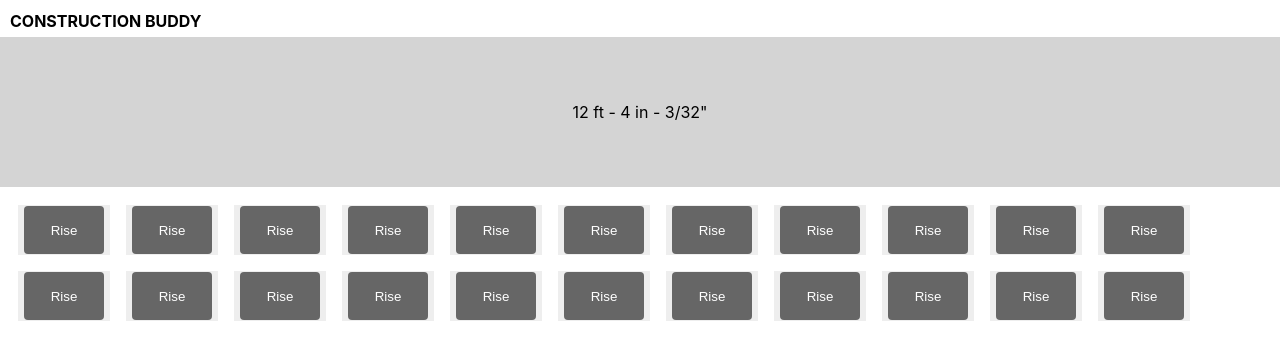
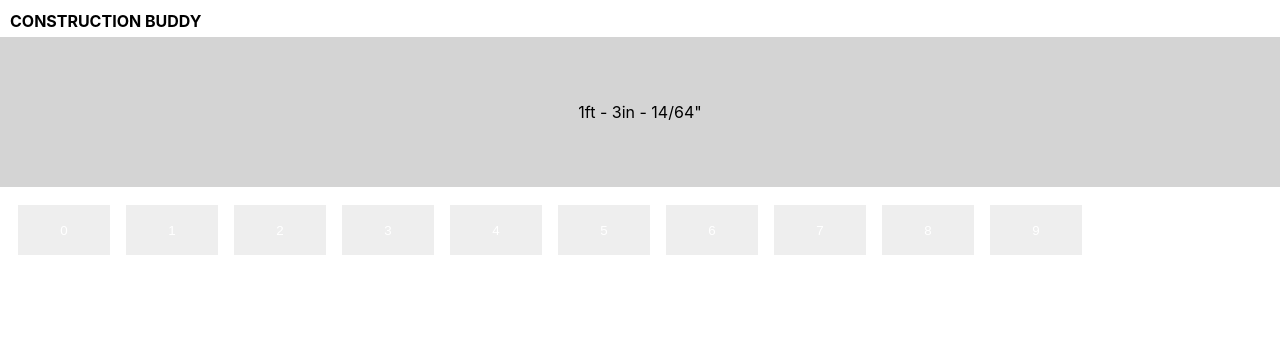
Before and after one commit to nategraves/construction-buddy, a React (Create React App) app: page / in a window 1280 px wide. Shown: the top 360 px of the page. Built offline with nearby package versions, Linux system fonts and the light colour scheme.

Commit message:
Getting some preliminaries wired up

```diff
--- a/src/App.tsx
+++ b/src/App.tsx
@@ -1,8 +1,16 @@
-import * as React from "react";
+import React, { useEffect, useState } from "react";
 
-import { Button, Display } from "./components";
+import { Button, Digits, Display } from "./components";
+// import { ImperialValue, MetricValue } from "./types";
 
 function App() {
+  // const [value, setValue] = useState<MetricValue | ImperialValue>();
+  const [value, setValue] = useState<number>(0);
+  const [action, setAction] = useState<string>("");
+
+  useEffect(() => {
+    localStorage.setItem("value", JSON.stringify(value));
+  }, [value]);
   return (
     <div
       style={{
@@ -37,38 +45,7 @@ function App() {
           th: 14,
         }}
       />
-      <div
-        style={{
-          padding: "10px",
-          display: "flex",
-          flexFlow: "row wrap",
-          alignItems: "space-between",
-          justifyContent: "flex-start",
-        }}
-      >
-        <Button text="Rise" action={() => console.log("hi")} bgColor="#666" />
-        <Button text="Rise" action={() => console.log("hi")} bgColor="#666" />
-        <Button text="Rise" action={() => console.log("hi")} bgColor="#666" />
-        <Button text="Rise" action={() => console.log("hi")} bgColor="#666" />
-        <Button text="Rise" action={() => console.log("hi")} bgColor="#666" />
-        <Button text="Rise" action={() => console.log("hi")} bgColor="#666" />
-        <Button text="Rise" action={() => console.log("hi")} bgColor="#666" />
-        <Button text="Rise" action={() => console.log("hi")} bgColor="#666" />
-        <Button text="Rise" action={() => console.log("hi")} bgColor="#666" />
-        <Button text="Rise" action={() => console.log("hi")} bgColor="#666" />
-        <Button text="Rise" action={() => console.log("hi")} bgColor="#666" />
-        <Button text="Rise" action={() => console.log("hi")} bgColor="#666" />
-        <Button text="Rise" action={() => console.log("hi")} bgColor="#666" />
-        <Button text="Rise" action={() => console.log("hi")} bgColor="#666" />
-        <Button text="Rise" action={() => console.log("hi")} bgColor="#666" />
-        <Button text="Rise" action={() => console.log("hi")} bgColor="#666" />
-        <Button text="Rise" action={() => console.log("hi")} bgColor="#666" />
-        <Button text="Rise" action={() => console.log("hi")} bgColor="#666" />
-        <Button text="Rise" action={() => console.log("hi")} bgColor="#666" />
-        <Button text="Rise" action={() => console.log("hi")} bgColor="#666" />
-        <Button text="Rise" action={() => console.log("hi")} bgColor="#666" />
-        <Button text="Rise" action={() => console.log("hi")} bgColor="#666" />
-      </div>
+      <Digits setValue={(v) => setValue(v)} />
     </div>
   );
 }
--- a/src/components/Button.tsx
+++ b/src/components/Button.tsx
@@ -1,16 +1,22 @@
-import React from "react";
+import React, { FC, ReactElement } from "react";
 
 interface ButtonProps {
   altFnColor?: string;
   altFnText?: string;
   bgColor?: string;
-  text: string;
   textColor?: string;
   action: (currentValue?: number) => void;
+  children: ReactElement | string;
 }
 
-export function Button(props: ButtonProps) {
-  const { altFnColor, altFnText, bgColor, text, textColor = "#fff" } = props;
+export const Button: FC<ButtonProps> = (props) => {
+  const {
+    altFnColor,
+    altFnText,
+    bgColor,
+    children,
+    textColor = "#fff",
+  } = props;
   return (
     <button className="button" style={{ display: "flex" }}>
       {altFnText != null && (
@@ -29,8 +35,8 @@ export function Button(props: ButtonProps) {
           borderRadius: "4px",
         }}
       >
-        <span style={{ color: textColor }}>{text}</span>
+        <span style={{ color: textColor }}>{children}</span>
       </div>
     </button>
   );
-}
+};
--- /dev/null
+++ b/src/components/Digits.tsx
@@ -0,0 +1,27 @@
+import * as React from "react";
+
+import { Button } from "./Button";
+
+interface DigitsProps {
+  setValue: (value: number) => void;
+}
+
+export function Digits(props: DigitsProps) {
+  const { setValue } = props;
+  return (
+    <div
+      style={{
+        padding: "10px",
+        display: "flex",
+        flexFlow: "row wrap",
+        alignItems: "space-between",
+        justifyContent: "flex-start",
+        width: "100$",
+      }}
+    >
+      {Array.from(Array(10).keys()).map((_, i) => (
+        <Button action={() => setValue(i)}>{String(i)}</Button>
+      ))}
+    </div>
+  );
+}
--- a/src/components/Display.tsx
+++ b/src/components/Display.tsx
@@ -1,21 +1,6 @@
 import React from "react";
 
-enum CalculatorMode {
-  pitch = "pitch",
-}
-
-type MetricValue = {
-  km: number;
-  m: number;
-  cm: number;
-  mm: number;
-};
-
-type ImperialValue = {
-  ft: number;
-  in: number;
-  th: number;
-};
+import type { CalculatorMode, ImperialValue, MetricValue } from "../types";
 
 type BaseDisplayProps = {
   calculatorMode?: CalculatorMode;
@@ -34,6 +19,7 @@ type ImperialDisplayProps = BaseDisplayProps & {
 type DisplayProps = MetricDisplayProps | ImperialDisplayProps;
 
 export function Display(props: DisplayProps) {
+  const { currentValue, units } = props;
   return (
     <div
       style={{
@@ -46,7 +32,9 @@ export function Display(props: DisplayProps) {
         width: "100%",
       }}
     >
-      12 ft - 4 in - 3/32"
+      {units === "standard"
+        ? `${currentValue.ft}ft - ${currentValue.in}in - ${currentValue.th}/64"`
+        : `${currentValue.m}m - ${currentValue.cm}cm - ${currentValue.mm}mm`}
     </div>
   );
 }
--- a/src/components/index.ts
+++ b/src/components/index.ts
@@ -1,2 +1,3 @@
 export * from "./Button";
+export * from "./Digits";
 export * from "./Display";
--- /dev/null
+++ b/src/types.ts
@@ -0,0 +1,18 @@
+export enum CalculatorMode {
+  pitch = "pitch",
+}
+
+export type MetricValue = {
+  km: number;
+  m: number;
+  cm: number;
+  mm: number;
+};
+
+export type ImperialValue = {
+  ft: number;
+  in: number;
+  th: number;
+};
+
+// type Maybe<T> = T | undefined | null;
```
Also changed, not shown: 1 other file (tests, documents, lock files or other folders).
